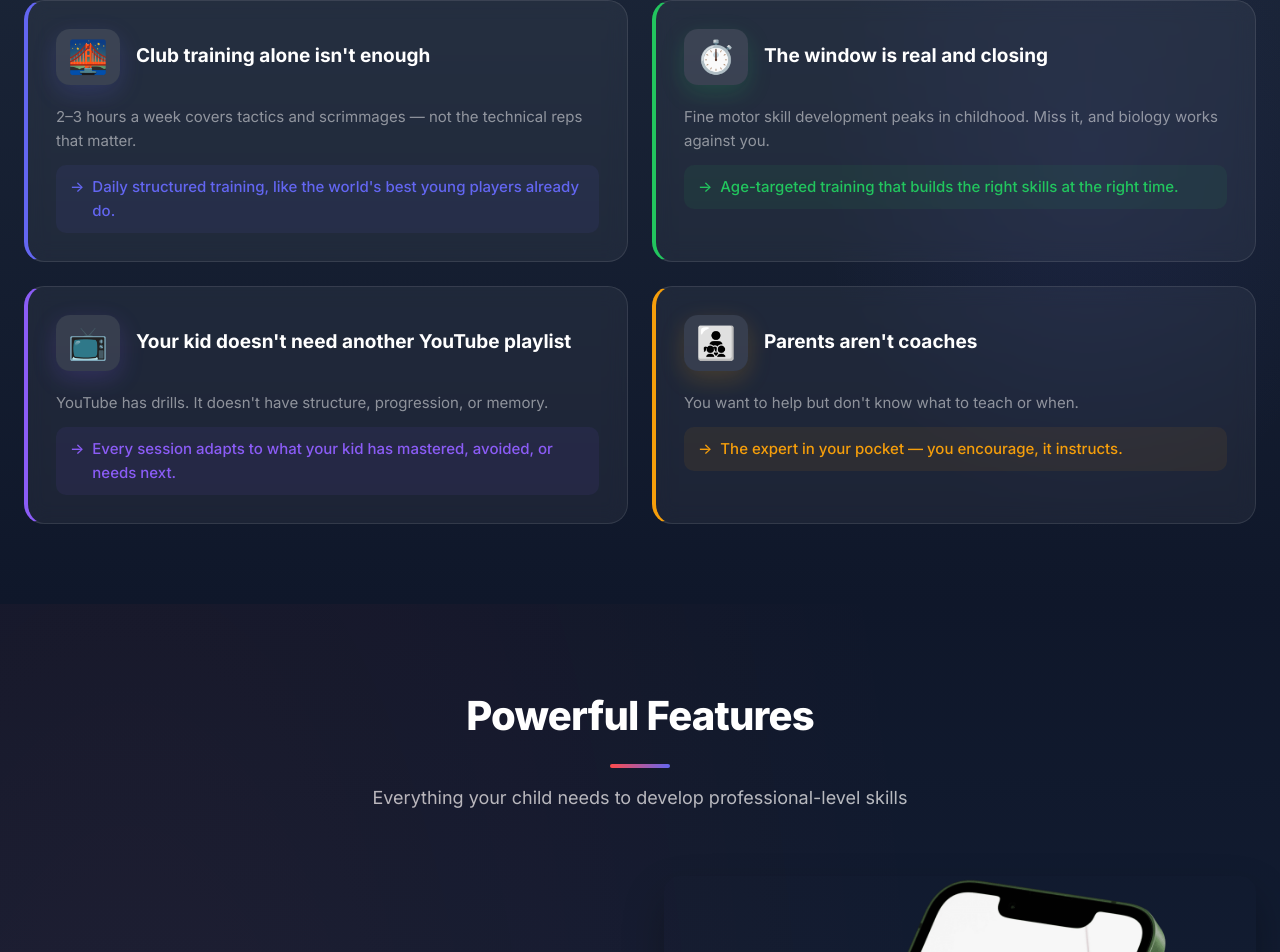
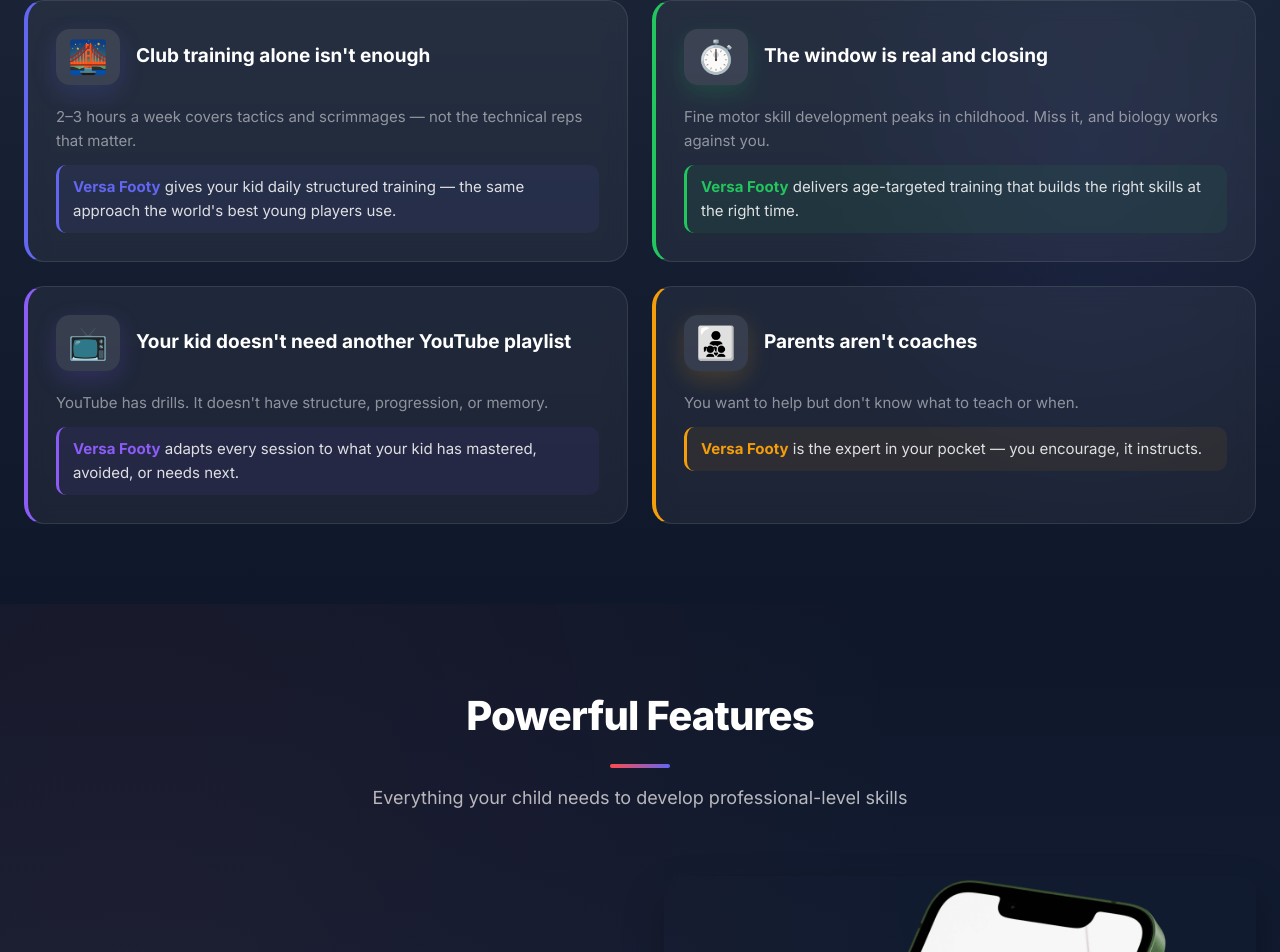
Before and after one commit to AllFooty/Versa-Footy, a React (Vite) app in the folder client/: page / in a window 1280 px wide. Shown: the part 3275-4227 px from the top of the page. Built offline with nearby package versions, Linux system fonts and the light colour scheme; no server answers.

Commit message:
Add explicit Versa Footy branding to solution callouts
Each solution line now starts with a bold "Versa Footy" label so
visitors immediately understand what the product does for each
pain point.

Co-Authored-By: Claude Opus 4.6 <noreply@anthropic.com>

```diff
--- a/client/src/features/landing/LandingPage.jsx
+++ b/client/src/features/landing/LandingPage.jsx
@@ -103,28 +103,28 @@ const whyVersaFootyData = [
   {
     title: 'Club training alone isn\'t enough',
     problem: '2–3 hours a week covers tactics and scrimmages — not the technical reps that matter.',
-    solution: 'Daily structured training, like the world\'s best young players already do.',
+    solution: 'gives your kid daily structured training — the same approach the world\'s best young players use.',
     icon: '🌉',
     borderColor: '#6366f1',
   },
   {
     title: 'The window is real and closing',
     problem: 'Fine motor skill development peaks in childhood. Miss it, and biology works against you.',
-    solution: 'Age-targeted training that builds the right skills at the right time.',
+    solution: 'delivers age-targeted training that builds the right skills at the right time.',
     icon: '⏱️',
     borderColor: '#22c55e',
   },
   {
     title: 'Your kid doesn\'t need another YouTube playlist',
     problem: 'YouTube has drills. It doesn\'t have structure, progression, or memory.',
-    solution: 'Every session adapts to what your kid has mastered, avoided, or needs next.',
+    solution: 'adapts every session to what your kid has mastered, avoided, or needs next.',
     icon: '📺',
     borderColor: '#8b5cf6',
   },
   {
     title: 'Parents aren\'t coaches',
     problem: 'You want to help but don\'t know what to teach or when.',
-    solution: 'The expert in your pocket — you encourage, it instructs.',
+    solution: 'is the expert in your pocket — you encourage, it instructs.',
     icon: '👨‍👧‍👦',
     borderColor: '#f59e0b',
   },
@@ -483,19 +483,16 @@ export default function LandingPage() {
                     </p>
                     <div style={{
                       fontSize: '15px',
-                      color: item.borderColor,
+                      color: 'rgba(255,255,255,0.85)',
                       lineHeight: '1.6',
                       margin: 0,
-                      fontWeight: '500',
                       backgroundColor: `${item.borderColor}12`,
                       borderRadius: '10px',
                       padding: '10px 14px',
-                      display: 'flex',
-                      alignItems: 'flex-start',
-                      gap: '8px',
+                      borderLeft: `3px solid ${item.borderColor}`,
                     }}>
-                      <span style={{ flexShrink: 0 }}>→</span>
-                      <span>{item.solution}</span>
+                      <span style={{ fontWeight: '700', color: item.borderColor }}>Versa Footy</span>
+                      {' '}{item.solution}
                     </div>
                   </motion.div>
                 ))}
```
